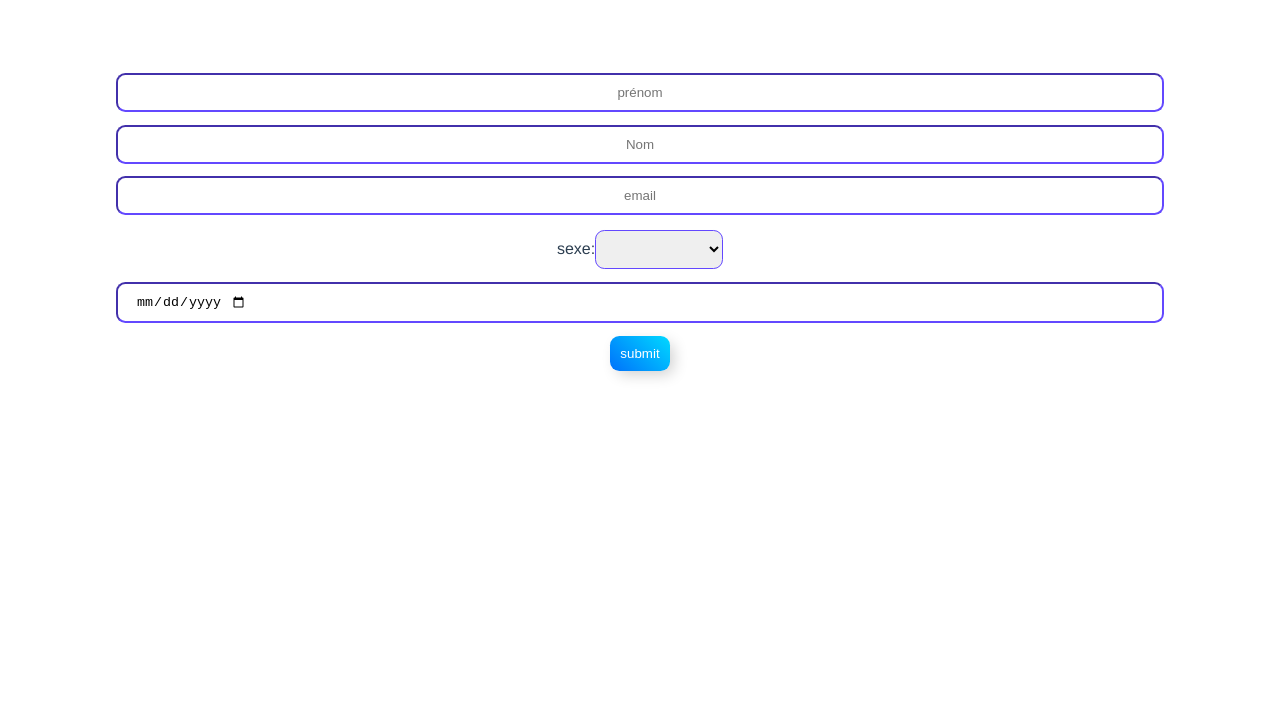
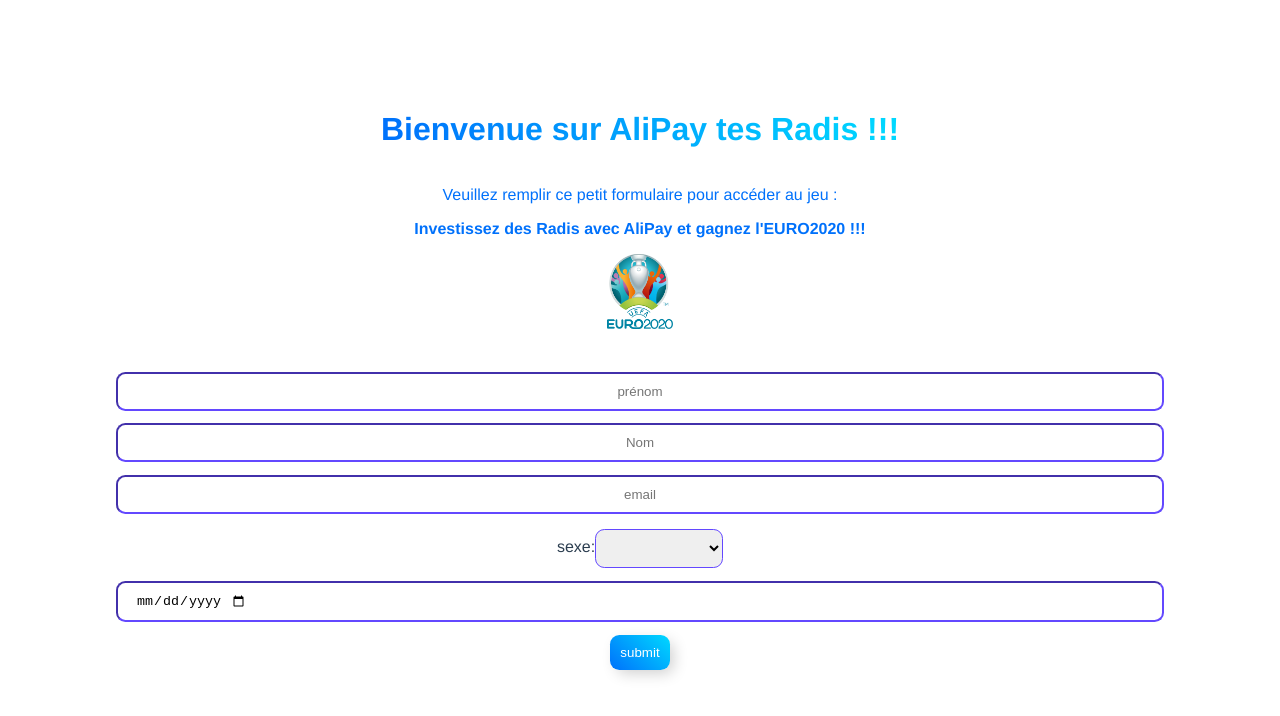
Before and after one commit to Onitetsu21/battleDev, a Vue app: page / in a window 1280 px wide. Shown: the top 716 px of the page. Built offline with nearby package versions, Linux system fonts and the light colour scheme; what vue-fullpage-modal would draw is missing.

Commit message:
:lipstick: add a Welcome component and some style

```diff
--- /dev/null
+++ b/src/components/Welcome.vue
@@ -0,0 +1,56 @@
+<template>
+  <div class="container">
+    <h1 class="gradient-text">Bienvenue sur AliPay tes Radis !!!</h1>
+    <p class="dark-blue">Veuillez remplir ce petit formulaire pour accéder au jeu :</p>
+    <p class="dark-blue"><strong>Investissez des Radis avec AliPay et gagnez l'EURO2020 !!!</strong></p>
+    <div class="images">
+      <img class="logo-euro" src="../assets/euro2020.png" alt="logo de l'EURO2020">
+    </div>
+  </div>
+</template>
+
+<script>
+export default {
+  name: "Welcome"
+}
+</script>
+
+<style scoped>
+.container {
+  padding: 30px;
+}
+
+.images {
+  display: flex;
+  justify-content: space-around;
+  align-items: center;
+}
+
+.logo-euro {
+  height: 75px;
+}
+
+.dark-blue {
+  color: #0071FB
+}
+
+.gradient-text {
+  background: white;
+  color: black;
+  display: inline-block;
+  position: relative;
+}
+
+.gradient-text::before {
+  position: absolute;
+  top: 0;
+  right: 0;
+  bottom: 0;
+  left: 0;
+  background: -webkit-linear-gradient(left, #0071FB, #00D9FF);
+  background: linear-gradient(to right, #0071FB, #00D9FF);
+  content: '';
+  display: block;
+  mix-blend-mode: screen;
+}
+</style>
--- a/src/views/Info.vue
+++ b/src/views/Info.vue
@@ -1,14 +1,17 @@
 <template>
   <div>
+    <Welcome />
     <Form/>
   </div>
 </template>
 
 <script>
 import Form from '../components/Form';
+import Welcome from "../components/Welcome";
 export default {
   name: "Info",
   components: {
+    Welcome,
     Form
   }
 }
```
Also changed, not shown: src/assets/euro2020.png (added).
